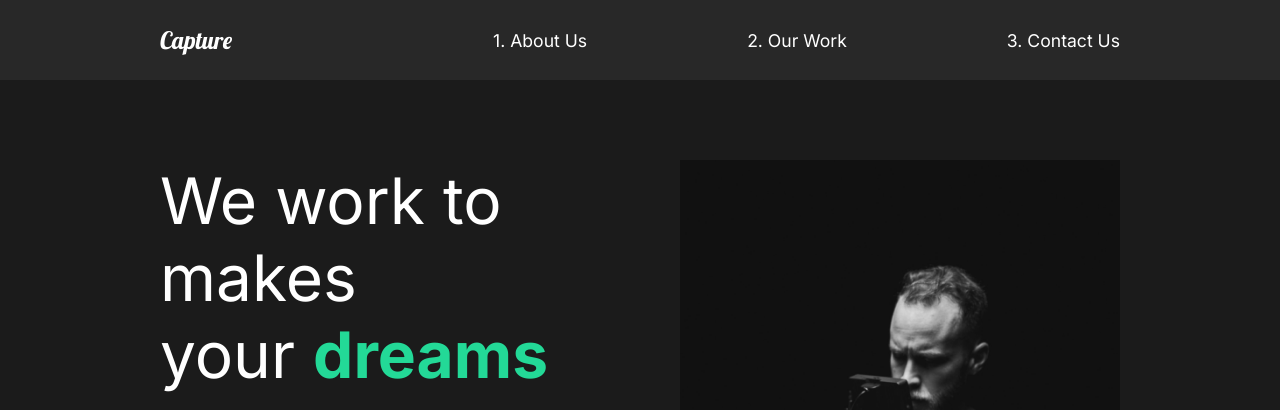
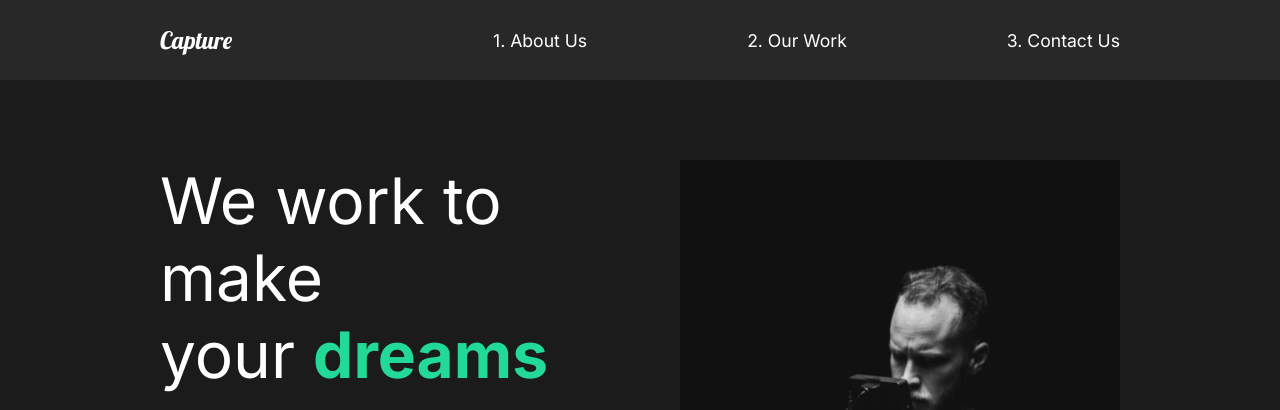
Before and after one commit to rsamhollyer/capture_portfolio, a React (Create React App) app: page / in a window 1280 px wide. Shown: the top 410 px of the page. Built offline with nearby package versions, Linux system fonts and the light colour scheme.

Commit message:
add motion to about

```diff
--- a/src/components/AboutSection.jsx
+++ b/src/components/AboutSection.jsx
@@ -1,22 +1,24 @@
 import home1 from "../assets/images/home1.png";
 import { About, Description, Hide, Image } from "../styles";
+import { motion, Motion } from "framer-motion";
+
 function AboutSection() {
   return (
     <About>
       <Description>
-        <div className="title">
+        <motion.div>
           <Hide>
-            <h2>We work to makes</h2>
+            <motion.h2>We work to make</motion.h2>
           </Hide>
           <Hide>
-            <h2>
+            <motion.h2>
               your <span>dreams </span> come
-            </h2>
+            </motion.h2>
           </Hide>
           <Hide>
-            <h2>true.</h2>
+            <motion.h2>true.</motion.h2>
           </Hide>
-        </div>
+        </motion.div>
         <p>
           Contact us for any photography or videography ideas that you have. We
           have professionals with amazing skills.
```
